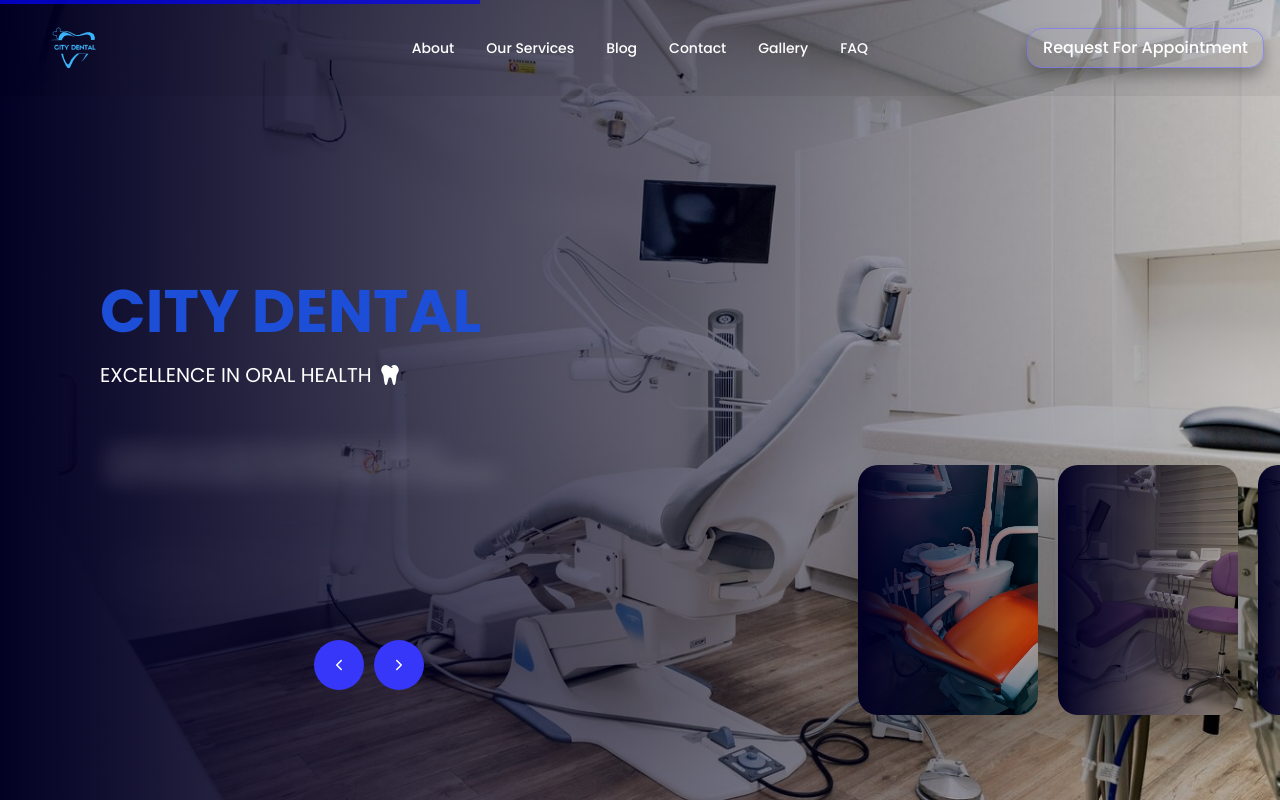
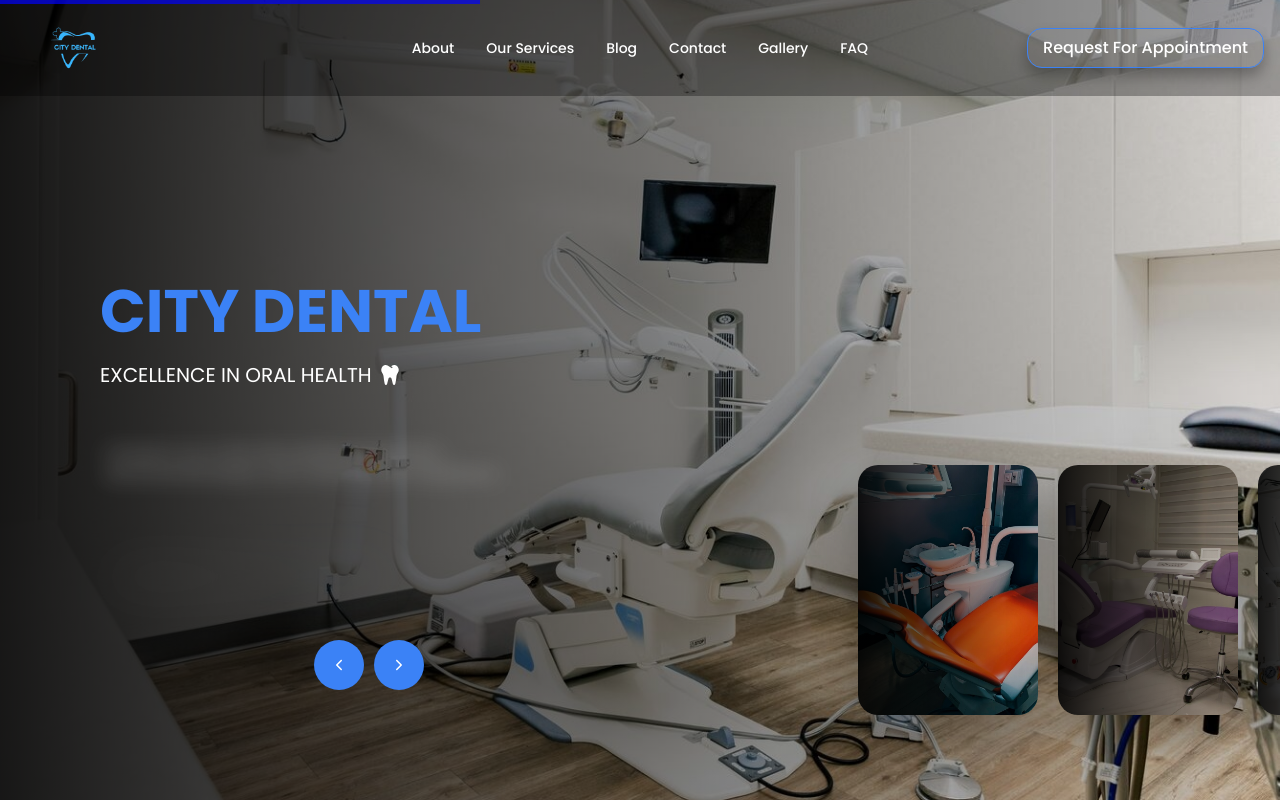
Before and after one commit to Ishtiak007/City-Dental-Frontend, a React (Vite) app: page / in a window 1280 px wide. Built offline with nearby package versions, Linux system fonts and the light colour scheme.

Commit message:
index.css, banner.css, and navbar.jsx file modified

```diff
--- a/src/index.css
+++ b/src/index.css
@@ -11,7 +11,7 @@
   cursor: pointer;
   box-shadow: 0px 8px 15px rgba(0, 0, 0, 0.3);
   transition: 0.4s;
-  border: 1px solid rgba(118, 118, 252, 0.688);
+  border: 1px solid #3b82f6;
 }
 .buttonProject:hover {
   color: white;
--- a/src/pages/Home/Banner/Banner.css
+++ b/src/pages/Home/Banner/Banner.css
@@ -164,7 +164,7 @@
 
 .content .btn-subscribe button:nth-child(2) {
   background: transparent;
-  color: #4e7dff;
+  color: #3b82f6;
   border: 2px solid #fff;
   transition: 0.3s;
 }
@@ -209,7 +209,7 @@
   width: 50px;
   height: 50px;
   border-radius: 50%;
-  background-color: rgb(55, 55, 249);
+  background-color: #3b82f6;
   color: #fff;
   border: none;
   outline: none;
--- a/src/pages/Home/Banner/Banner.jsx
+++ b/src/pages/Home/Banner/Banner.jsx
@@ -98,13 +98,13 @@
                             key={index}
                             className="item"
                             style={{
-                                background: `linear-gradient(90deg, rgba(2,0,36,1) 0%, rgba(0,0,0,0.15738795518207283) 100%, rgba(0,212,255,1) 100%), url(${slide.image})`,
+                                background: `linear-gradient(90deg, rgba(0,0,0,0.1293767507002801) 0%, rgba(0,0,0,0.8996848739495799) 0%, rgba(0,0,0,0.07055322128851538) 100%), url(${slide.image})`,
                                 backgroundSize: 'cover',
                                 backgroundPosition: 'center',
                             }}
                         >
                             <div className="content">
-                                <div className="title text-blue-700">CITY DENTAL</div>
+                                <div className="title text-blue-500">CITY DENTAL</div>
                                 <div className="text-xl my-5 flex items-center gap-2">{slide.name} <FaTooth /></div>
                                 <div className="des">
                                     Caring for your smile with professional expertise, advanced techniques, and a friendly patient experience.
--- a/src/pages/Home/Navbar/Navbar.jsx
+++ b/src/pages/Home/Navbar/Navbar.jsx
@@ -14,7 +14,7 @@
     </>
 
     return (
-        <div className="navbar fixed z-10 bg-opacity-5 bg-black text-white px-4">
+        <div className="navbar fixed z-10 bg-opacity-30 bg-black text-white px-4">
             <div className="navbar-start">
                 <div className="dropdown">
                     <div tabIndex={0} role="button" className="btn btn-ghost lg:hidden">
```
